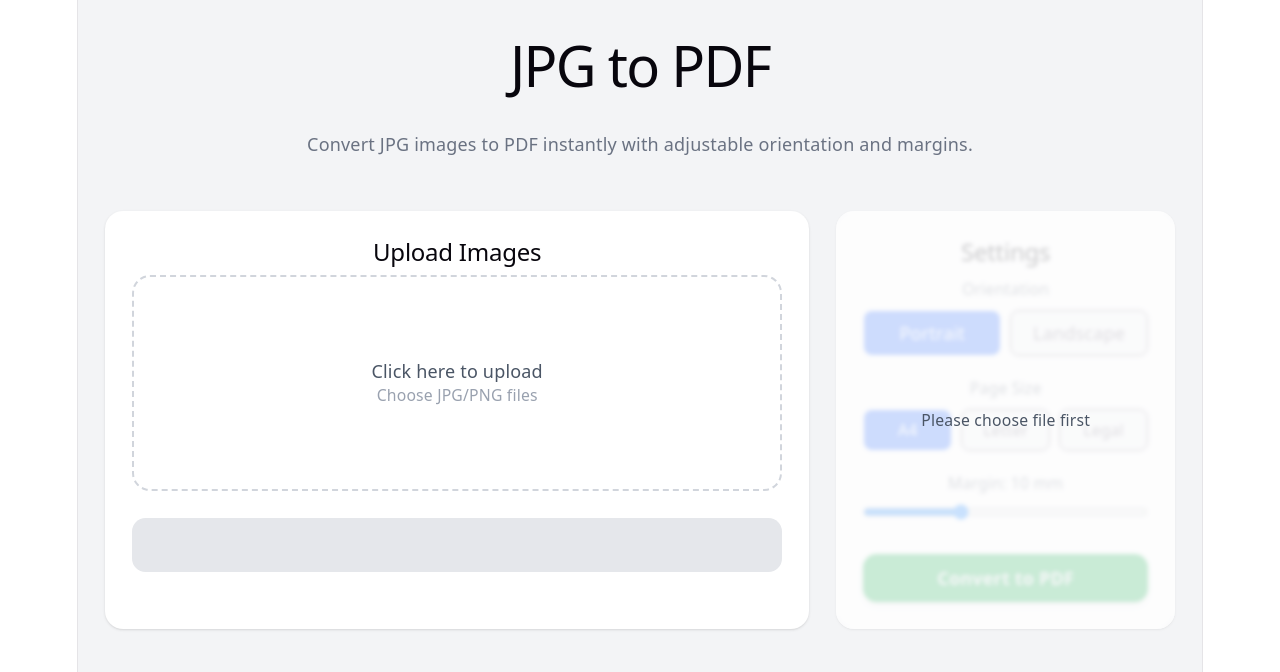
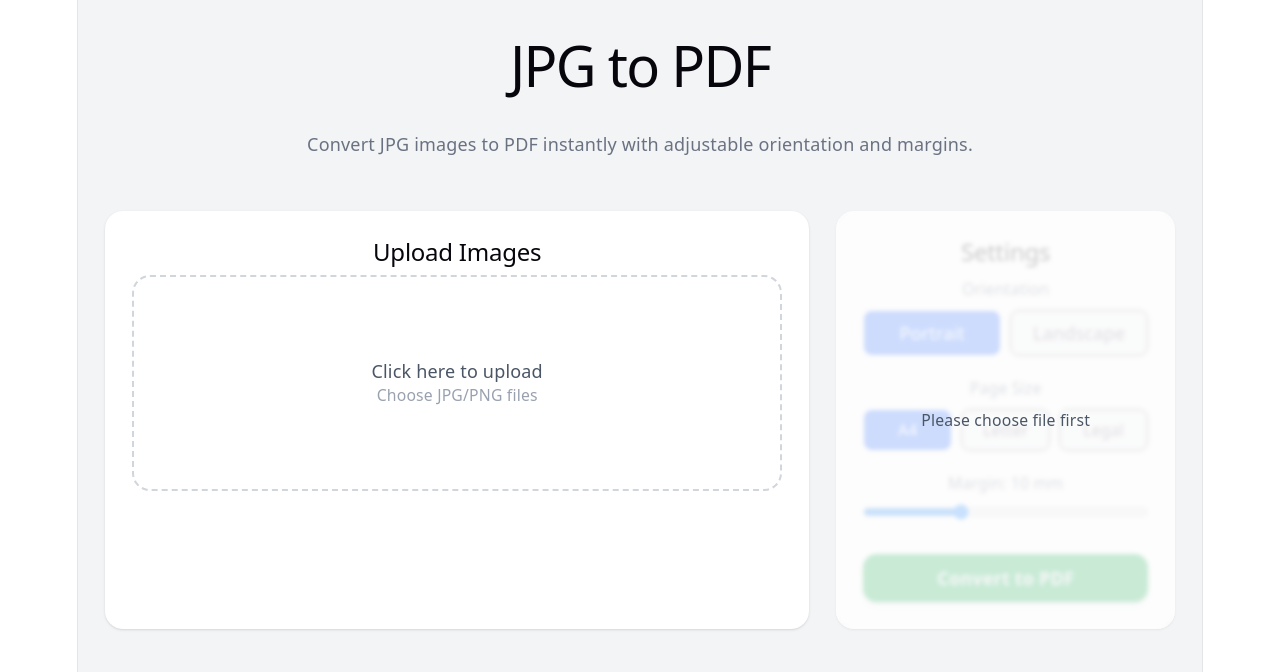
Before and after one commit to doniarifin/jpg-to-pdf, a React (Vite) app: page / in a window 1280 px wide. Shown: the top 672 px of the page. Built offline with nearby package versions, Linux system fonts and the light colour scheme.

Commit message:
fix: pdf preview

```diff
--- a/src/components/PDFPreview.tsx
+++ b/src/components/PDFPreview.tsx
@@ -44,6 +44,8 @@ const PDFPreview: React.FC<Props> = ({
   const handleDragEnd = (event: any) => {
     const { active, over } = event;
 
+    if (!over) return;
+
     if (active.id !== over?.id) {
       setImages((items: any) => {
         const oldIndex = items.findIndex((i: any) => i.id === active.id);
@@ -59,12 +61,19 @@ const PDFPreview: React.FC<Props> = ({
   };
 
   return (
-    <DndContext collisionDetection={closestCenter} onDragEnd={handleDragEnd}>
-      <SortableContext items={images} strategy={rectSortingStrategy}>
+    <>
+      {images.length > 0 && (
+        <DndContext
+          collisionDetection={closestCenter}
+          onDragEnd={handleDragEnd}
+        >
+          <SortableContext
+            items={images.map((i) => i.id)}
+            strategy={rectSortingStrategy}
+          >
             <div className="bg-gray-200 p-6 rounded-xl mt-6 flex flex-wrap gap-6 justify-center">
               {images.map((item, index) => (
                 <div key={item.id} className="flex flex-col items-center">
-              {/* Page */}
                   <div style={{ width, height }}>
                     <SortableItem
                       id={item.id}
@@ -84,6 +93,8 @@ const PDFPreview: React.FC<Props> = ({
             </div>
           </SortableContext>
         </DndContext>
+      )}
+    </>
   );
 };
 
```
Lines whose indentation alone changed are shown as unchanged.
